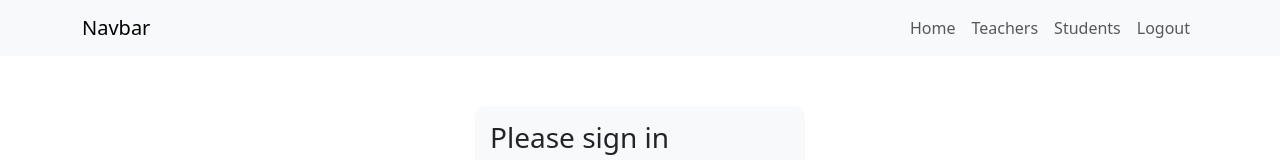
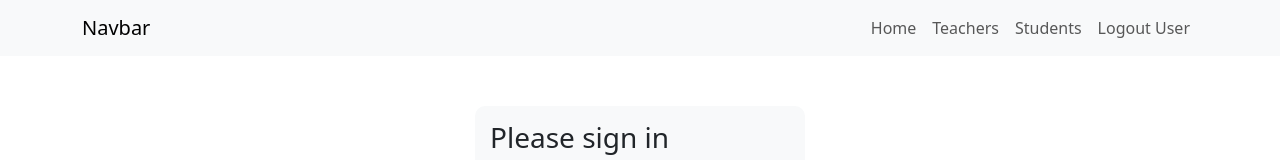
Before and after one commit to venkataranjit/redux-toolkit-full, a React (Vite) app: page / in a window 1280 px wide. Shown: the top 160 px of the page. Built offline with nearby package versions, Linux system fonts and the light colour scheme.

Commit message:
Update NavBar.jsx

```diff
--- a/src/components/NavBar.jsx
+++ b/src/components/NavBar.jsx
@@ -19,7 +19,7 @@ const NavBar = () => {
               Students
             </Nav.Link>
             <Nav.Link as={NavLink} to="/login">
-              Logout
+              Logout User
             </Nav.Link>
           </Nav>
         </Container>
```
